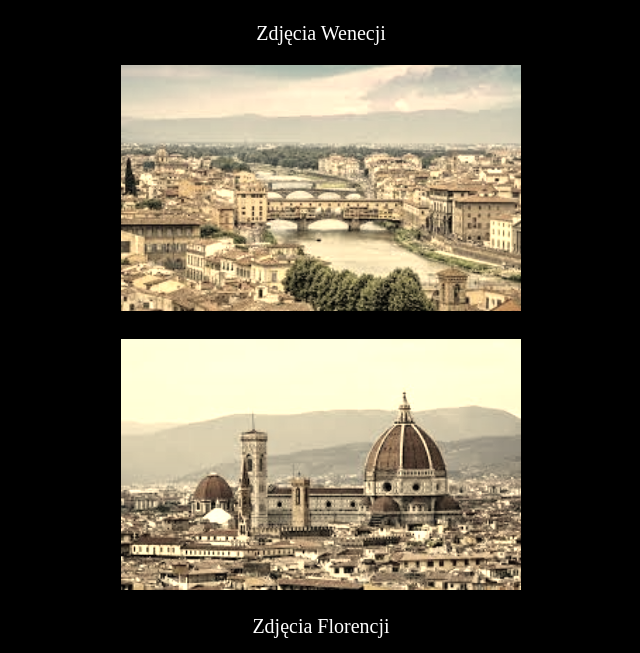
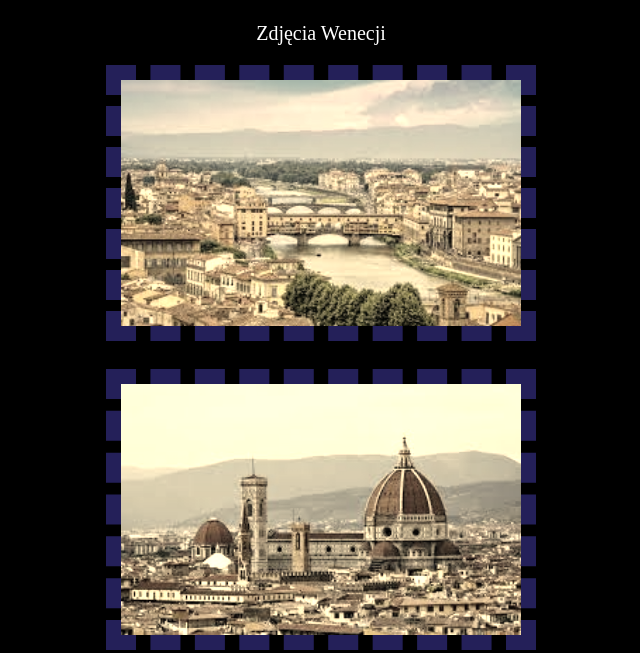
Before and after one commit to mezadim/PatrykB, a plain HTML site: page galeria.html in a window 1280 px wide. Shown: the part 594-1247 px from the top of the page, without its empty margins (319-959 px from the left). Drawn offline with Linux system fonts and the light colour scheme.

Commit message:
Update style1.css

```diff
--- a/style1.css
+++ b/style1.css
@@ -19,5 +19,8 @@
 
     filter: sepia(75%);
     width: 400px;
+    border-style: dashed;
+    border-width:15px;;
+    border-color:blue;
 
 }
```
